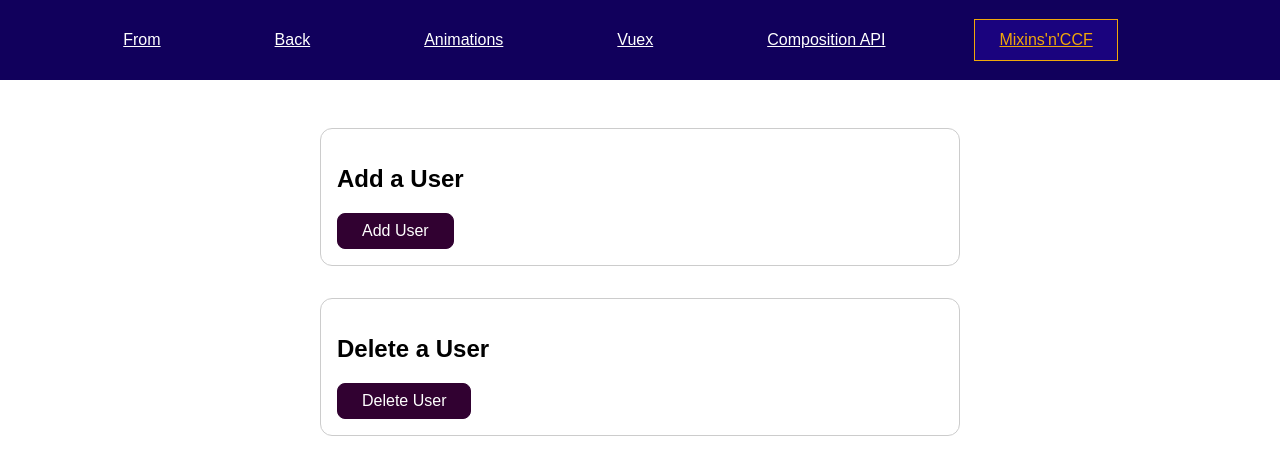
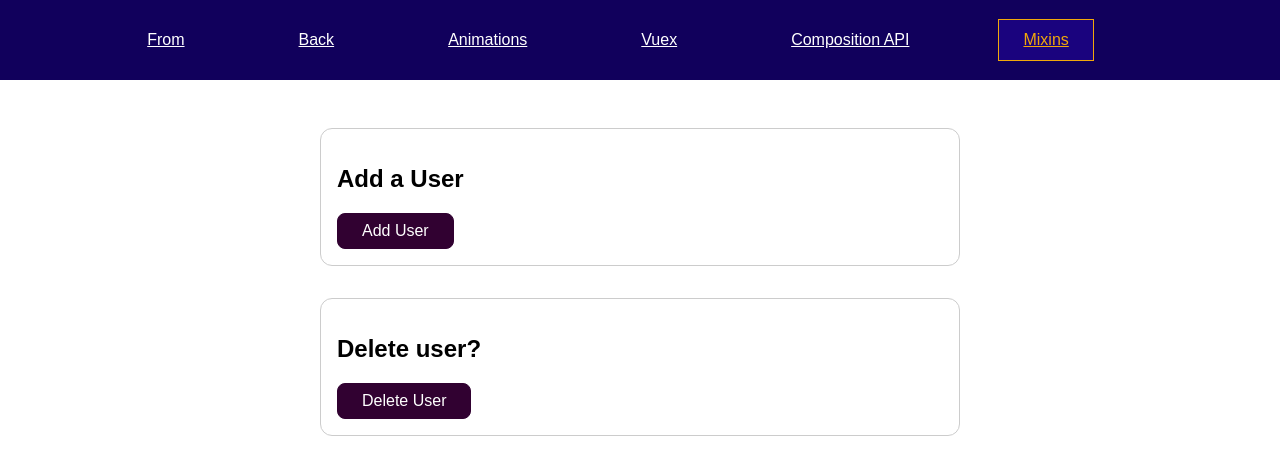
Before and after one commit to abahrisd/vue-mastery, a Vue app: page /mixins in a window 1280 px wide. Shown: the top 474 px of the page. Built offline with nearby package versions, Linux system fonts and the light colour scheme.

Commit message:
global mixin

```diff
--- a/src/components/mixins-ccf/DeleteUser.vue
+++ b/src/components/mixins-ccf/DeleteUser.vue
@@ -3,13 +3,14 @@
     <p>Do you want to continue with deleting a user?</p>
   </user-alert>
   <section>
-    <h2>Delete a User</h2>
+    <h2>{{alertTitle}}</h2>
     <button @click="showAlert">Delete User</button>
   </section>
 </template>
 
 <script>
 import UserAlert from './UserAlert.vue';
+import alertMixin from "@/components/mixins-ccf/mixins/alert.js";
 
 export default {
   components: {
@@ -17,16 +18,9 @@ export default {
   },
   data() {
     return {
-      alertIsVisible: false,
-    };
+      alertTitle: 'Delete user?',
+    }
   },
-  methods: {
-    showAlert() {
-      this.alertIsVisible = true;
-    },
-    hideAlert() {
-      this.alertIsVisible = false;
-    },
-  },
+  mixins: [alertMixin],
 };
 </script>
--- /dev/null
+++ b/src/components/mixins-ccf/mixins/logger.js
@@ -0,0 +1,5 @@
+export default {
+  mounted() {
+    console.log('Mounted!',)
+  }
+}
--- a/src/components/nav/TheNavigation.vue
+++ b/src/components/nav/TheNavigation.vue
@@ -18,7 +18,7 @@
           <router-link :to="'/composition-api/' + 12">Composition API</router-link>
         </li>
         <li>
-          <router-link to="/mixins">Mixins'n'CCF</router-link>
+          <router-link to="/mixins">Mixins</router-link>
         </li>
         <li>
 <!--          <router-link to="/friends">Friends list</router-link>-->
--- a/src/main.js
+++ b/src/main.js
@@ -2,10 +2,13 @@ import { createApp } from "vue"
 import App from "./App.vue"
 import router from "@/router.js"
 import store from "@/store";
+import loggerMixin from './components/mixins-ccf/mixins/logger.js';
 
 const app = createApp(App)
 
 app.use(router)
 app.use(store)
 
+app.mixin(loggerMixin);
+
 app.mount("#app")
```
